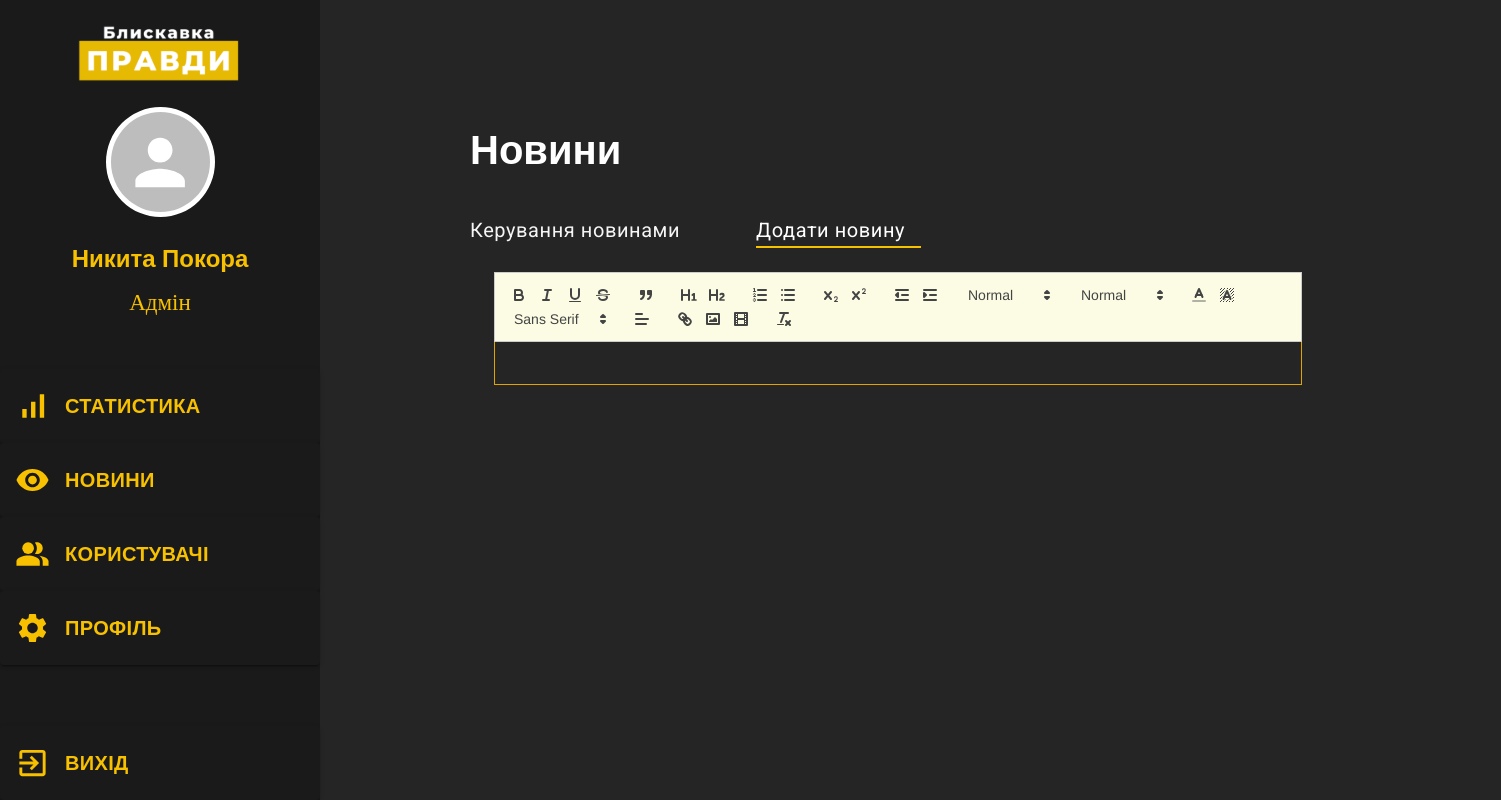
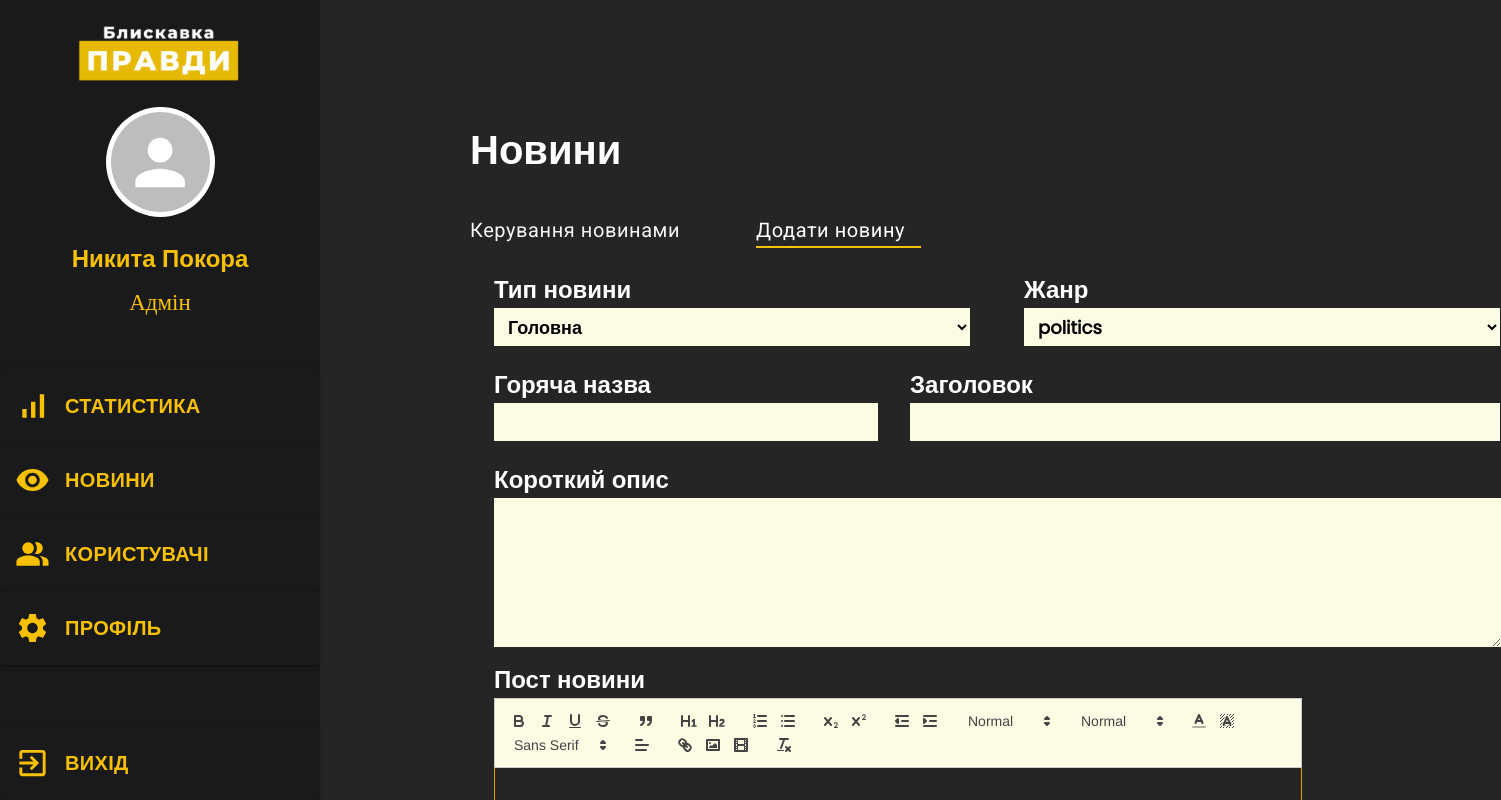
Before and after one commit to Buxru/SMP-project, a React (Create React App) app: page /admin/news_edit in a window 1280 px wide. Both pictures are taken after a click on the tab "Додати новину". Shown: the top 800 px of the page, 1501 px wide, since content can reach past the window. Built offline with nearby package versions, Linux system fonts and the light colour scheme.

Commit message:
добавлено меню добавления новостей с неправильным ксс

```diff
--- a/src/Components/Admin_page/News_edit/News_edit.jsx
+++ b/src/Components/Admin_page/News_edit/News_edit.jsx
@@ -11,7 +11,6 @@ import EditIcon from '@mui/icons-material/Edit';
 import TabPanel from '@mui/lab/TabPanel';
 import {TabContext} from "@mui/lab";
 import Wysywig from "../React_quill/React_quill";
-
 
 
 const News_edit = () => {
@@ -64,7 +63,7 @@ const News = () => {
     ]
     const [visible, setVisible] = useState(info)
     const getVisible = (key) => {
-        const id = key-1;
+        const id = key - 1;
         const updatedNews = [...visible];
         updatedNews[id].visible = !updatedNews[id].visible
         setVisible(updatedNews);
@@ -73,15 +72,16 @@ const News = () => {
     const getColor = (genre) => {
         switch (genre) {
             case 'politics':
-                return { color: '#0400B8'};
+                return {color: '#0400B8'};
             case 'job':
-                return { color: '#A94E3A'};
+                return {color: '#A94E3A'};
             case 'education':
-                return { color: '#00A67E'};
+                return {color: '#00A67E'};
             case 'healthcare':
                 return {color: '#FF6A6A'};
         }
     }
+
     return (
         <div className="admin_news">
             <div className="news_edit_name">
@@ -92,14 +92,26 @@ const News = () => {
                     <Tabs
                         TabIndicatorProps={{sx: {backgroundColor: '#F8C100'}}}
                         sx={{
-                            "& button:hover":{color: 'white'},
+                            "& button:hover": {color: 'white'},
                             "& button.Mui-selected": {color: 'white'},
                         }}
                         value={value}
                         onChange={(e, val) => setValue(val)}
                         aria-label="basic tabs example">
-                        <Tab disableRipple = 'true' className="news_list" label="Керування новинами" sx={{fontSize: 20, color: grey[100], textTransform: "none", paddingLeft: 0, paddingBottom: 0}}/>
-                        <Tab disableRipple = 'true' className="edit_news" label="Додати новину" sx={{fontSize: 20, color: grey[100], textTransform: "none", paddingLeft: 0, paddingBottom: 0}}/>
+                        <Tab disableRipple='true' className="news_list" label="Керування новинами" sx={{
+                            fontSize: 20,
+                            color: grey[100],
+                            textTransform: "none",
+                            paddingLeft: 0,
+                            paddingBottom: 0
+                        }}/>
+                        <Tab disableRipple='true' className="edit_news" label="Додати новину" sx={{
+                            fontSize: 20,
+                            color: grey[100],
+                            textTransform: "none",
+                            paddingLeft: 0,
+                            paddingBottom: 0
+                        }}/>
                     </Tabs>
                     <TabPanel value={0} className="TabPanel_news">
                         <div className="news_container">
@@ -111,10 +123,13 @@ const News = () => {
                                     </div>
                                     <div className="news_edit_info">
                                         <div className="edit_news_info">
-                                            <span className="ID">#{element.ID}</span><span className="dash"> - </span><span className="news_edit_hot_title">{element.hotTitle}</span><span className="news_edit_title"> {element.title}</span>
+                                            <span className="ID">#{element.ID}</span><span
+                                            className="dash"> - </span><span
+                                            className="news_edit_hot_title">{element.hotTitle}</span><span
+                                            className="news_edit_title"> {element.title}</span>
                                         </div>
                                         <div className="hidden_eye">
-                                            <Button disableRipple = 'true' onClick={() => getVisible(element.ID)}>
+                                            <Button disableRipple='true' onClick={() => getVisible(element.ID)}>
                                                 {visible.find((item) => item.ID === element.ID)?.visible ? (
                                                     <VisibilityIcon sx={{color: grey[900], width: 58, height: 50}}/>
                                                 ) : (
@@ -125,10 +140,11 @@ const News = () => {
                                     </div>
                                     <div className="news_edit_bottom">
                                         <div className="news_edit_admin">
-                                            <span className="edited_by_admin">Редаговано адміном</span> <span className="admin_span">{element.admin}</span>
+                                            <span className="edited_by_admin">Редаговано адміном</span> <span
+                                            className="admin_span">{element.admin}</span>
                                         </div>
                                         <div className="edit_and_time">
-                                            <Button disableRipple = 'true' sx={{color: grey[900], height: 42, width: 20}}>
+                                            <Button disableRipple='true' sx={{color: grey[900], height: 42, width: 20}}>
                                                 <EditIcon sx={{height: 42, width: 30}}/>
                                             </Button>
                                             {element.timeAgo}
@@ -140,7 +156,50 @@ const News = () => {
                         </div>
                     </TabPanel>
                     <TabPanel value={1}>
-                        <Wysywig/>
+                        <div className="news_edit_inputs">
+                            <div className="news_edit_first_row">
+                                <div className="news_edit_type">
+                                    <span>Тип новини</span>
+                                    <br/>
+                                    <select className="news_type" id="news_type">
+                                        <option value="Головна">Головна</option>
+                                        <option value="Звичайна">Звичайна</option>
+                                    </select>
+                                </div>
+                                <div className="news_edit_genre">
+                                    <span>Жанр</span>
+                                    <br/>
+                                    <select className="news_genre" id="news_genre">
+                                        <option value="politics">politics</option>
+                                        <option value="education">education</option>
+                                        <option value="healthcare">healthcare</option>
+                                        <option value="job">job</option>
+                                    </select>
+                                </div>
+                            </div>
+                            <div className="news_edit_second_row">
+                                <div className="news_edit_hot_title">
+                                    <span>Горяча назва</span>
+                                    <br/>
+                                    <input type="text"/>
+                                </div>
+                                <div className="news_edit_title">
+                                    <span>Заголовок</span>
+                                    <br/>
+                                    <input type="text"/>
+                                </div>
+                            </div>
+                            <div className="news_edit_third_row">
+                                <span>Короткий опис</span>
+                                <br/>
+                                <textarea rows="5"></textarea>
+                            </div>
+                        </div>
+                        <div className="news_edit_wysywig">
+                            <span className="news_edit_wysywig_span">Пост новини</span>
+                            <br/>
+                            <Wysywig/>
+                        </div>
                     </TabPanel>
                 </TabContext>
 
--- a/src/Components/Registration/Registration.css
+++ b/src/Components/Registration/Registration.css
@@ -1,4 +1,4 @@
-.Registration{
+.Registration {
     background-color: #494949;
     min-height: 655px;
     min-width: 419px;
@@ -9,7 +9,8 @@
     transform: translate(-50%, -50%);
     z-index: 1001;
 }
-.blur_reg{
+
+.blur_reg {
     position: fixed;
     z-index: 999;
     top: 0;
@@ -19,21 +20,24 @@
     background-color: rgba(0, 0, 5, 60%);
     backdrop-filter: blur(5px);
 }
-.tip_reg{
+
+.tip_reg {
     display: block;
     min-width: 130px;
     min-height: 24px;
     color: white;
     font-size: 16px;
 }
-.e-mail_reg{
+
+.e-mail_reg {
     display: flex;
     min-width: 307px !important;
     height: 47px;
     border-radius: 21px;
     justify-content: center;
 }
-.user_name{
+
+.user_name {
     display: flex;
     position: relative;
     min-width: 307px !important;
@@ -42,14 +46,16 @@
     border-radius: 21px;
     justify-content: center;
 }
-.user_surname{
+
+.user_surname {
     display: flex;
     min-width: 307px !important;
     height: 47px;
     border-radius: 21px;
     justify-content: center;
 }
-.user_sex{
+
+.user_sex {
     min-width: 298px !important;
     height: 47px;
     top: 86px;
@@ -60,31 +66,111 @@
     padding: 5px 12px;
     color: #393939;
 }
-.user_sex option{
+
+.user_sex option {
     padding: 0 15px 0 15px;
 }
-.user_date{
+
+.user_date {
     min-width: 307px !important;
     border-radius: 21px;
 }
+
 .user_date input[type="date"] {
     color: #393939;
 }
 
-.password_reg{
+.password_reg {
     display: flex;
     min-width: 307px !important;
     border-radius: 21px;
     justify-content: center;
 }
-.checkbox{
+
+.checkbox {
     display: flex;
     max-width: 290px;
     max-height: 50px;
 }
-.checkbox span{
+
+.checkbox span {
     padding-top: 17px;
 }
-.checkbox a{
+
+.checkbox a {
     color: #FFC700;
 }
+
+.news_edit_inputs {
+    width: 1006px;
+    height: 369px;
+}
+
+.news_edit_inputs input, .news_edit_inputs select, .news_edit_inputs textarea {
+    padding-left: 10px;
+    height: 38px;
+    background-color: #FCFCE4;
+    font-family: 'Poppins', sans-serif;
+    font-style: normal;
+    font-weight: 700;
+    font-size: 18px;
+    line-height: 27px;
+    color: #000000;
+}
+
+.news_edit_inputs span {
+    font-family: 'Poppins', sans-serif;
+    font-style: normal;
+    font-weight: 700;
+    font-size: 24px;
+    line-height: 36px;
+    color: #FFFFFF;
+}
+
+.news_edit_inputs .news_edit_first_row {
+    display: flex;
+    justify-content: space-between;
+}
+
+.news_edit_inputs .news_edit_type {
+    width: 476px;
+    height: 74px;
+}
+
+.news_edit_inputs .news_edit_type select {
+    width: 476px;
+}
+
+.news_edit_inputs .news_edit_genre select {
+    width: 476px;
+}
+
+.news_edit_inputs .news_edit_second_row{
+    display: flex;
+    justify-content: space-between;
+    margin-top: 21px;
+}
+.news_edit_inputs .news_edit_second_row .news_edit_hot_title input {
+    width: 384px;
+}
+.news_edit_inputs .news_edit_second_row .news_edit_title input{
+    width: 590px;
+}
+.news_edit_inputs .news_edit_third_row{
+    margin-top: 21px;
+}
+.news_edit_inputs .news_edit_third_row textarea{
+    width: 1007px;
+    height: 149px;
+}
+.news_edit_wysywig{
+    margin-top: 21px;
+}
+.news_edit_wysywig .news_edit_wysywig_span{
+    font-family: 'Poppins', sans-serif;
+    font-style: normal;
+    font-weight: 700;
+    font-size: 24px;
+    line-height: 36px;
+    color: #FFFFFF;
+}
```
